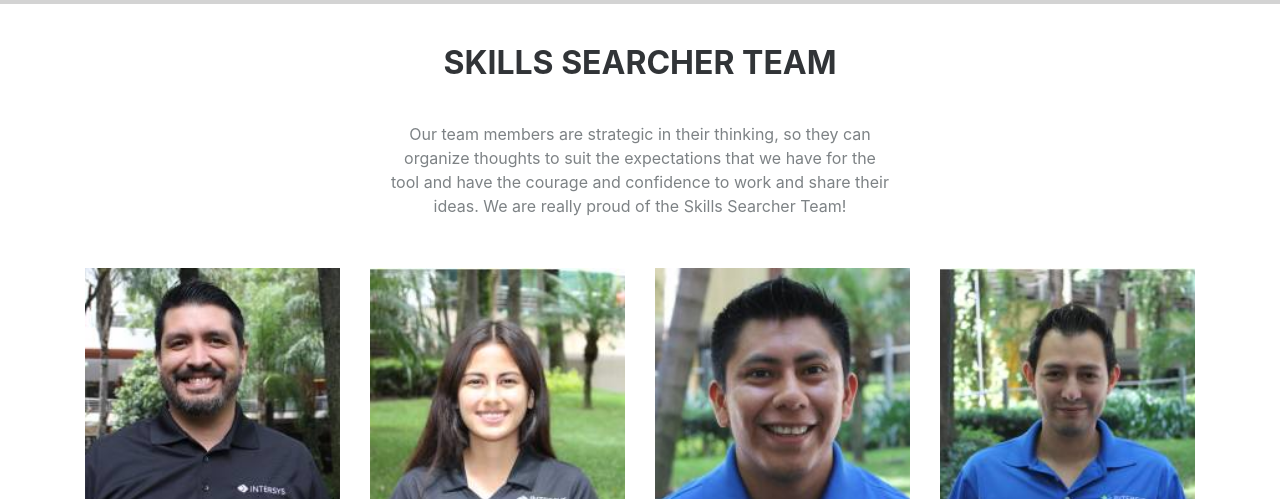
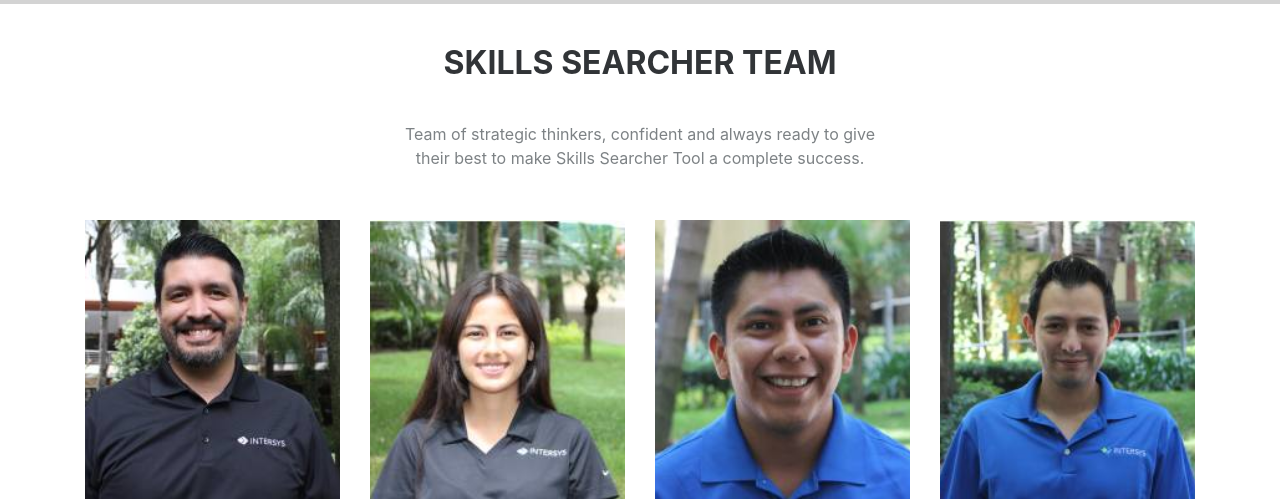
Before and after one commit to metalvegetarianoprogresivo/SkillSearch, a Django app: page /credits/ in a window 1280 px wide. Shown: the part 56-555 px from the top of the page. Run offline with Django 3.2, Linux system fonts and the light colour scheme; data that the repository does not hold is empty; some libraries are stand-ins or nearby versions.

Commit message:
real text

```diff
--- a/templates/credits.html
+++ b/templates/credits.html
@@ -28,7 +28,7 @@
         <div class="container">
             <div class="intro">
                 <h2 class="text-center">SKILLS SEARCHER TEAM </h2>
-                  <p class="text-center">Our team members are strategic in their thinking, so they can organize thoughts to suit the expectations that we have for the tool and have the courage and confidence to work and share their ideas. We are really proud of the Skills Searcher Team!  </p>
+                  <p class="text-center"> Team of strategic thinkers, confident and always ready to give their best to make Skills Searcher Tool a complete success. </p>
             </div>
             <div class="row people">
                 <div class="col-md-4 col-lg-3 item">
```
